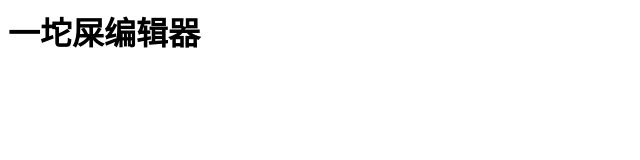
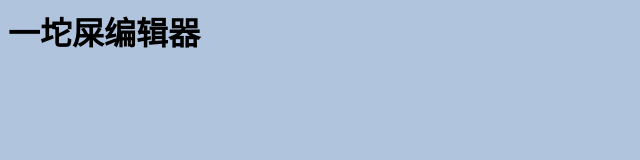
Before and after one commit to ytsidle/ytsidle.github.io, a plain HTML site: page index.html in a window 1280 px wide. Shown: the whole page, without its empty margins (0-640 px from the left). Drawn offline with Linux system fonts and the light colour scheme.

Commit message:
Update index.html

```diff
--- a/index.html
+++ b/index.html
@@ -2,6 +2,13 @@
 <html>
   <head>
   <title>一坨屎编辑器</title>
+  <style>
+body
+{
+	background-color:#b0c4de;
+}
+</style>
+</head>
   </head>
   <body>
     <h1>一坨屎编辑器</h1>
```
